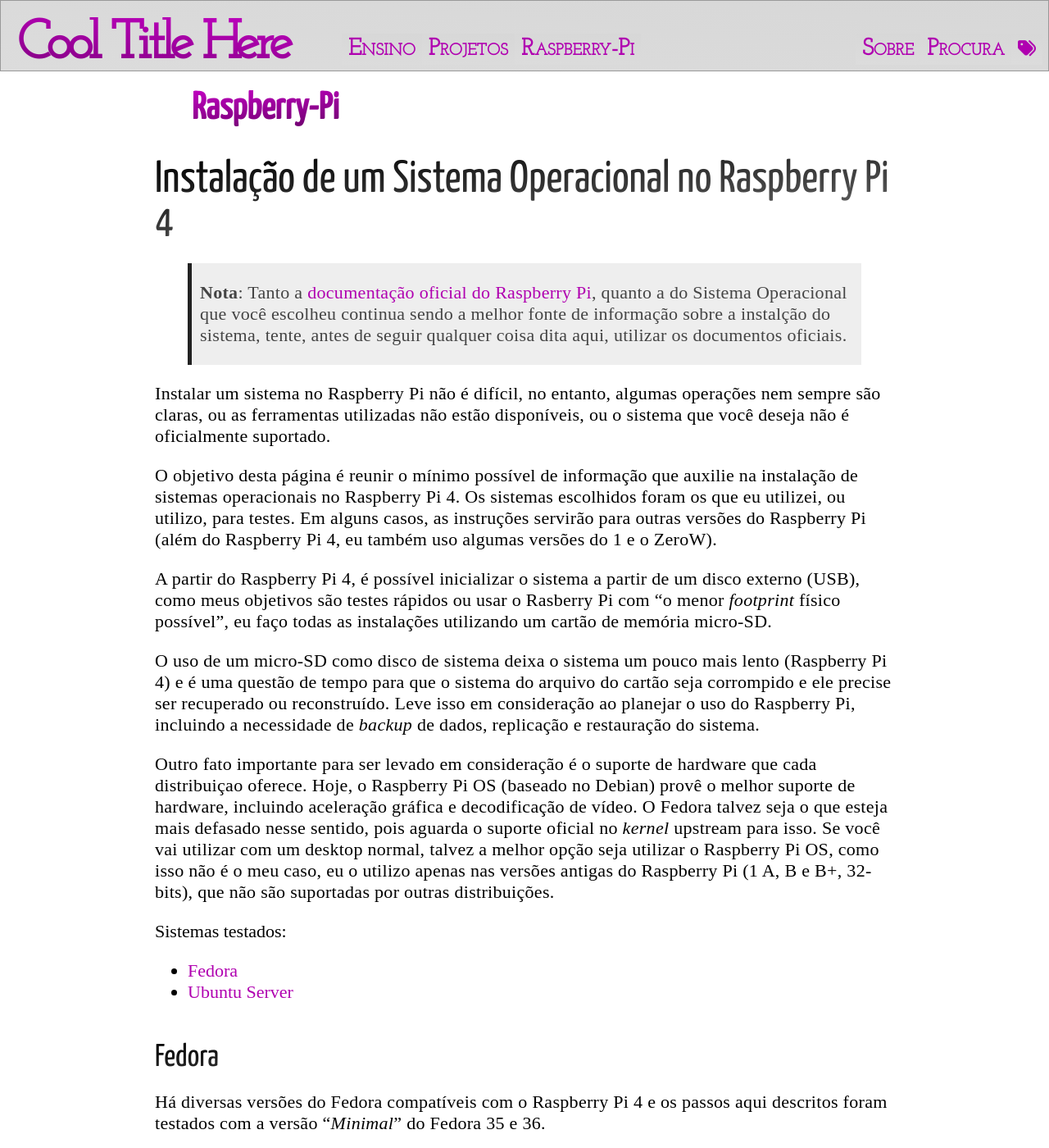
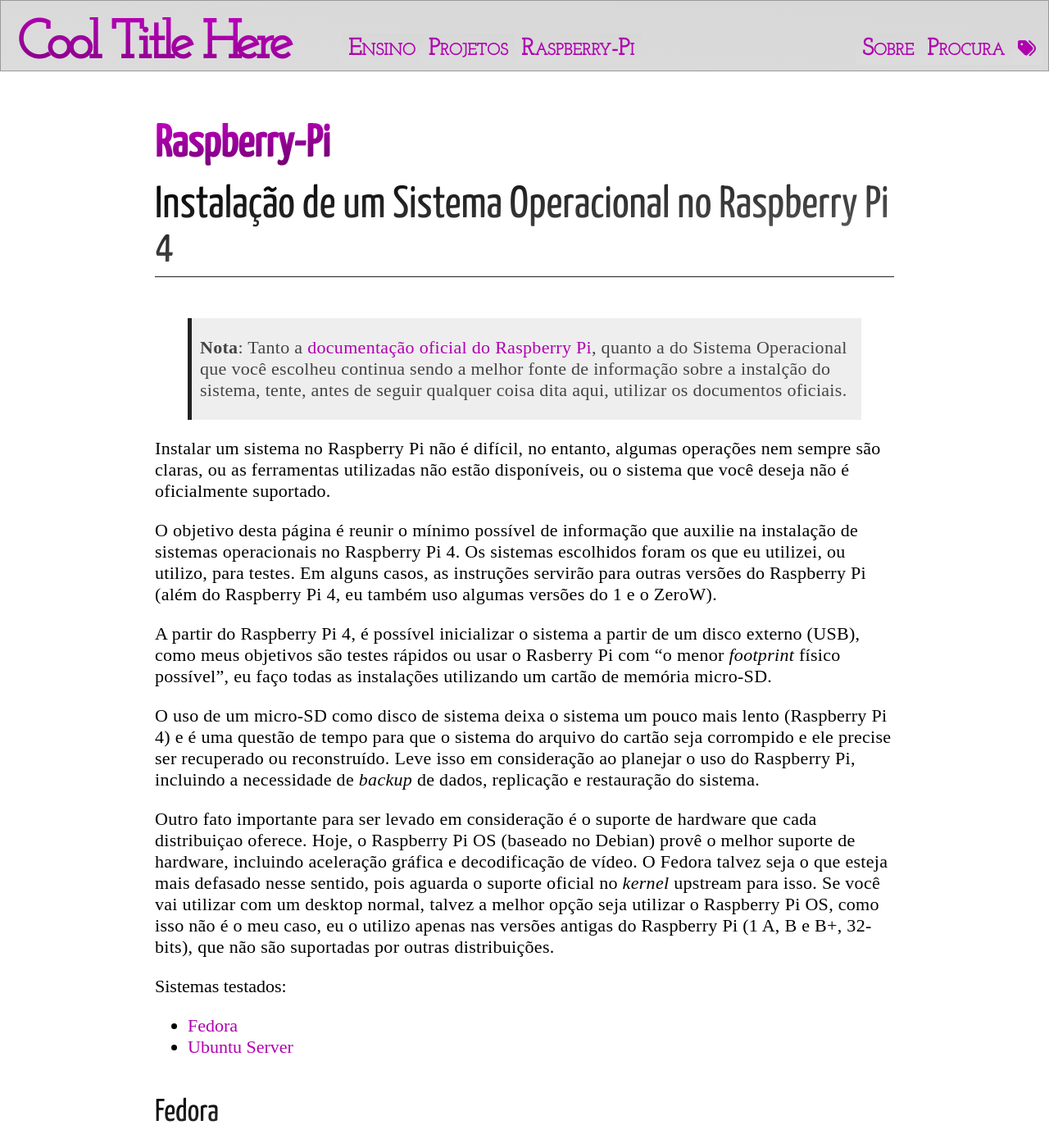
Before and after one commit to rafasgj/rafaeljeffman.com, a Jekyll site: the page built from raspberry/os-installation.md, in a window 1280 px wide and 1400 px high. Shown: the whole window at 82% size. Built offline with Jekyll 4.4.1, drawn with Linux system fonts in a browser that asks for light colours; nearby versions of some CDN libraries.

Commit message:
Update page titles.

```diff
--- a/_layouts/main.html
+++ b/_layouts/main.html
@@ -52,12 +52,16 @@
                    <div class="tag"><a href="/tags/{{ tag | downcase | replace: " ", "_" }}">{{ tag }}</a></div>
                 {% endfor %}
             </div>
-            <div id="contents">
+            <div id="section-title">
                 {% if page.section %}
-                <div id="section-title">{{ page.section | prepend: "# " | markdownify }}</div>
+                {{ page.section | prepend: "# " | markdownify }}
                 {% endif %}
+                <div id="page-title">
                     {% if page.title %}
                     {{ page.title | prepend: '# ' | markdownify }}
+                    {% endif %}
+                    {% if page.subtitle %}
+                    {{ page.subtitle | prepend: '## ' | markdownify }}
                     {% endif %}
                     {% if page.date %}
                         <div id="last-update">
@@ -69,8 +73,10 @@
                             {% endif %}
                         </div>
                     {% endif %}
+                </div>
+            </div>
+        <div id="contents">
                 {{ content }}
-            </div>
         </div>
         <div id="footer">
             {% include footer.html %}
--- a/_layouts/section.html
+++ b/_layouts/section.html
@@ -9,7 +9,11 @@
         <div id="con">
             <!-- h1 class="section-title"  -->
             {% if page.title and page.title != "/none" %}
-            <div id="section-title">{{ page.title | prepend: "# " | markdownify }}</div>
+            <div id="section-title">{{ page.title | prepend: "# " | markdownify }}
+            {% if page.subtitle %}
+            <div id="section-subtitle">{{ page.subtitle | prepend: "## " | markdownify }}</div>
+            {% endif %}
+            </div>
             {% endif %}
             <div id="cardboard">
                 {% for item in page.cards %}
--- a/_sass/page.scss
+++ b/_sass/page.scss
@@ -1,5 +1,6 @@
 $header-height: 85px;
 $footer-height: 60px;
+$con-margin: 150px;
 
 $header-gradient: linear-gradient(5deg, rgb(220,220,220), rgb(215,215,215));
 $header-gradient-hover: linear-gradient(5deg, rgb(220,220,220), rgb(240,240,240));
@@ -11,6 +12,7 @@
 $content-width: 82ch;
 $content-max-width: 90%;
 
+
 @import "colors";
 
 html {
@@ -21,7 +23,7 @@
 body {
     margin: 0;
     padding: 0;
-    min-height: calc(100vh - 110px - 90px);  /* 100% - header and footer */
+    min-height: calc(100vh - #{$con-margin} - 90px);  /* 100% - header and footer */
     position: relative;
     padding-bottom: 80px;
 }
@@ -34,29 +36,40 @@
 }
 
 #con {
-    margin: 110px 0 0 0;
+    margin: $con-margin 0 0 0;
 }
 
 #contents {
     margin: 0 auto;
+    margin-top: 50px;
     padding: 0;
     width: $content-width;
     max-width: $content-max-width;
 }
 
 #section-title {
-    margin: 20px auto;
+    margin: 0px auto;
     padding: 0;
     width: $content-width;
     max-width: $content-max-width;
+    padding-bottom: 5px;
+    border-bottom: thin solid #222;
+
+    &>h1 {
+        margin: 20px 0;
+        padding: 0;
+    }
+    h2 {
+        margin: 10px 0;
+        padding: 0;
+    }
 }
-#section-title h1 {
-    margin: 10px 0;
-    padding: 0;
-}
-#section-title h2 {
-    margin: 15px 0;
-    padding: 0;
+
+#page-title {
+    &>h1 {
+        margin: 0;
+        margin-top: 20px;
+    }
 }
 
 #footer {
--- a/_sass/typography.scss
+++ b/_sass/typography.scss
@@ -87,11 +87,11 @@
 }
 
 #section-title {
-  h1 {
+  &>h1 {
     background-image: $section-title-bg;
     font-weight: 600;
   }
-  &+h1 {
+  h1 {
     font-size: 250%;
   }
 }
```
Lines whose indentation alone changed are shown as unchanged.
